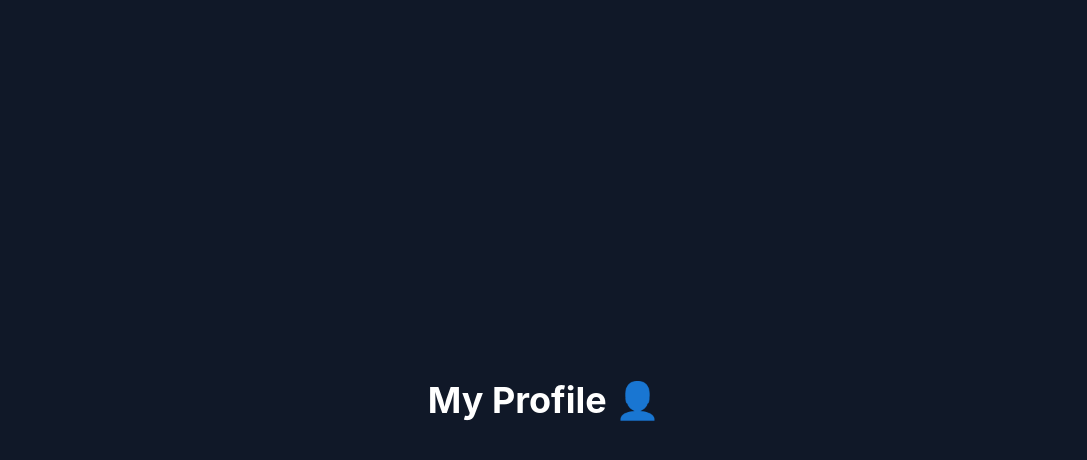
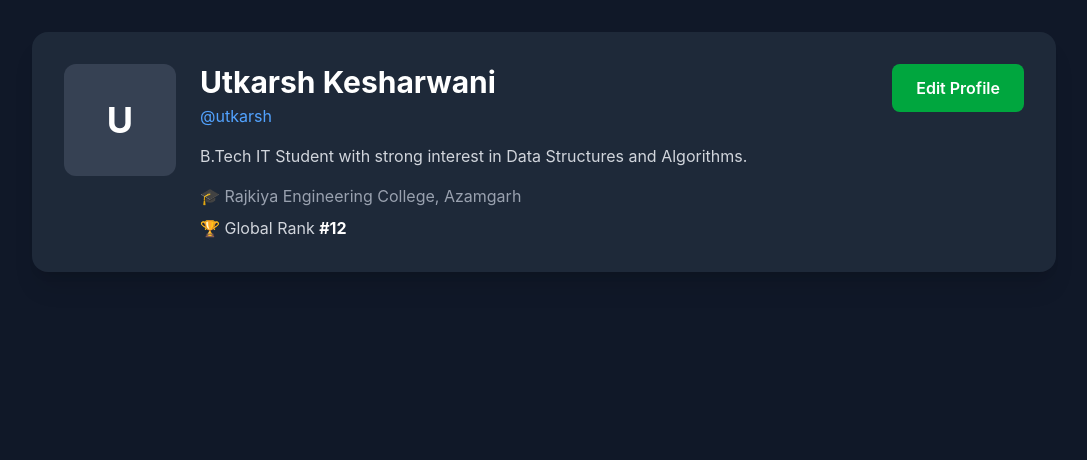
Before and after one commit to utkarsh191/gamified-learning, a React (Vite) app in the folder client/: page /profile in a window 1280 px wide. Shown: the top 460 px of the page, without its empty margins (96-1183 px from the left). Built offline with nearby package versions, Linux system fonts and the light colour scheme; sample sign-in values are in the browser's storage.

Commit message:
Create profile page with avatar, user info, bio, college, global rank and edit profile

```diff
--- a/client/src/pages/Profile.tsx
+++ b/client/src/pages/Profile.tsx
@@ -1,9 +1,59 @@
 function Profile() {
   return (
-    <div className="min-h-screen bg-gray-900 flex items-center justify-center">
-      <h1 className="text-4xl font-bold text-white">
-        My Profile 👤
-      </h1>
+    <div className="min-h-screen bg-gray-900 text-white px-6 py-8">
+      <div className="max-w-5xl mx-auto">
+
+        {/* Profile Header */}
+        <div className="bg-gray-800 rounded-2xl p-8 shadow-xl">
+
+          <div className="flex flex-col md:flex-row gap-6 items-start">
+
+            {/* Profile Photo */}
+            <div className="w-28 h-28 rounded-xl bg-gray-700 flex items-center justify-center text-4xl font-bold">
+              U
+            </div>
+
+            {/* Profile Info */}
+            <div className="flex-1">
+
+              <h1 className="text-3xl font-bold">
+                Utkarsh Kesharwani
+              </h1>
+
+              <p className="text-blue-400 mt-1">
+                @utkarsh
+              </p>
+
+              <p className="text-gray-300 mt-4">
+                B.Tech IT Student with strong interest in Data Structures
+                and Algorithms.
+              </p>
+
+              <p className="text-gray-400 mt-4">
+                🎓 Rajkiya Engineering College, Azamgarh
+              </p>
+
+              <p className="text-gray-300 mt-2">
+                🏆 Global Rank{" "}
+                <span className="text-white font-bold">
+                  #12
+                </span>
+              </p>
+
+            </div>
+
+            {/* Edit Profile */}
+            <button
+              className="bg-green-600 hover:bg-green-700 px-6 py-3 rounded-lg font-semibold transition"
+            >
+              Edit Profile
+            </button>
+
+          </div>
+
+        </div>
+
+      </div>
     </div>
   );
 }
```
